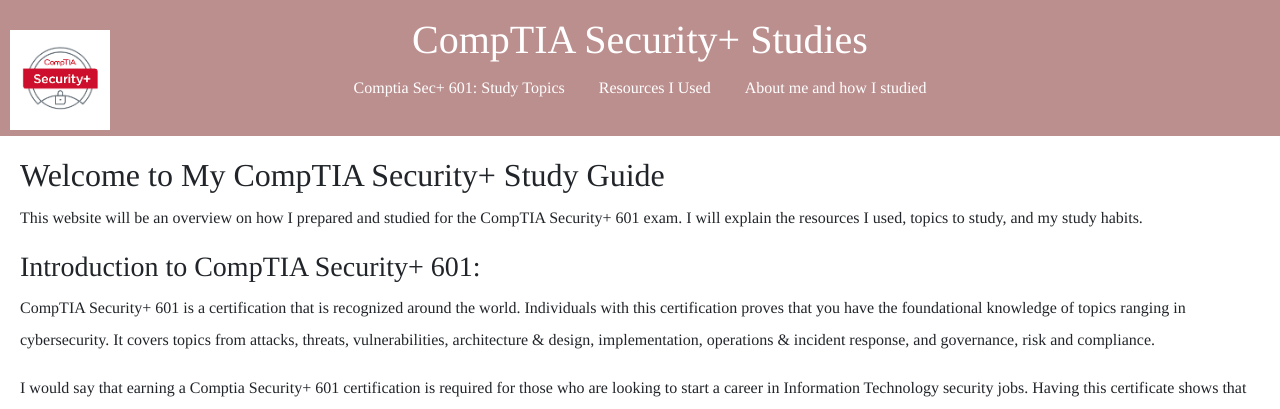
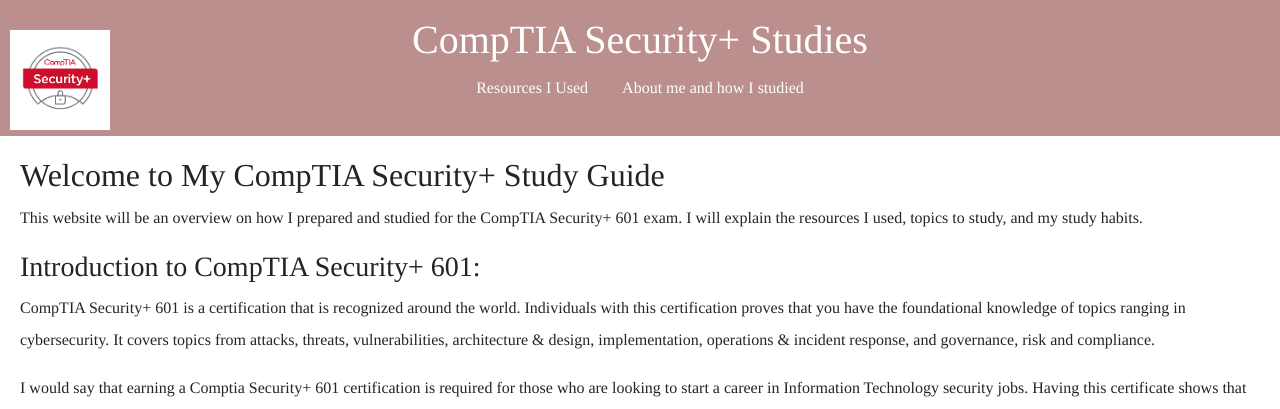
Before and after one commit to christiankim364/my-first-blog, a Django app: page / in a window 1280 px wide. Shown: the top 409 px of the page. Run offline with Django 5.2, Linux system fonts and the light colour scheme.

Commit message:
removed link

```diff
--- a/blog/templates/blog/post_list.html
+++ b/blog/templates/blog/post_list.html
@@ -30,7 +30,8 @@
             <nav>
                 <ul>
 					<!--This was a little confusing, you have to add "{% url 'nameofhtmlfile without .html' %", https://tutorial.djangogirls.org/en/extend_your_application/</a></p>-->
-					<li><a href="{% url 'topics' %}">Comptia Sec+ 601: Study Topics</a></li>
+
+
                     <li><a href="{% url 'resources' %}">Resources I Used</a></li>
 					<li><a href="{% url 'aboutme' %}">About me and how I studied</a></li>
                 </ul>
```
